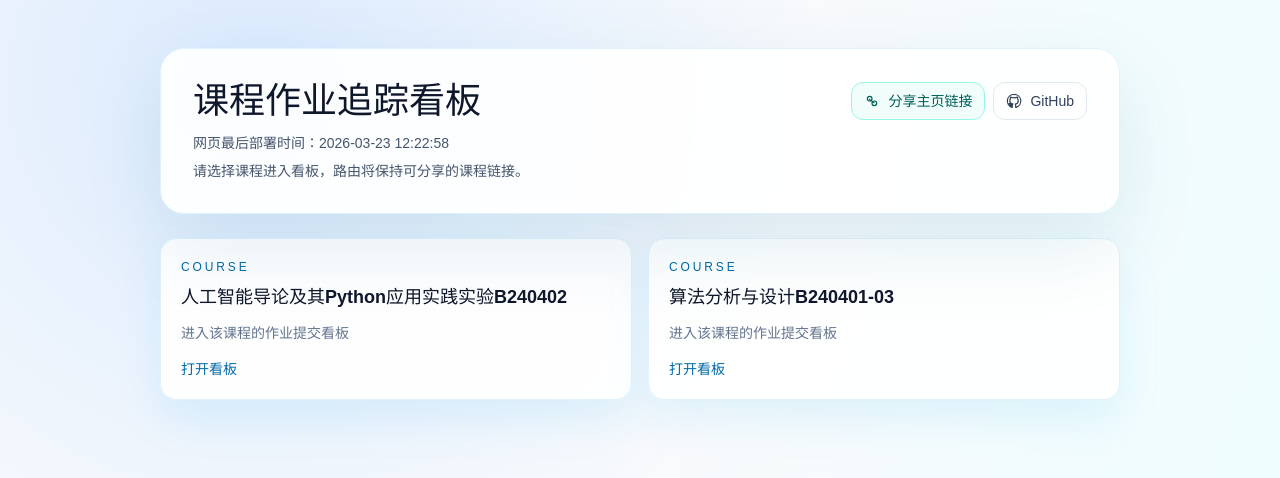
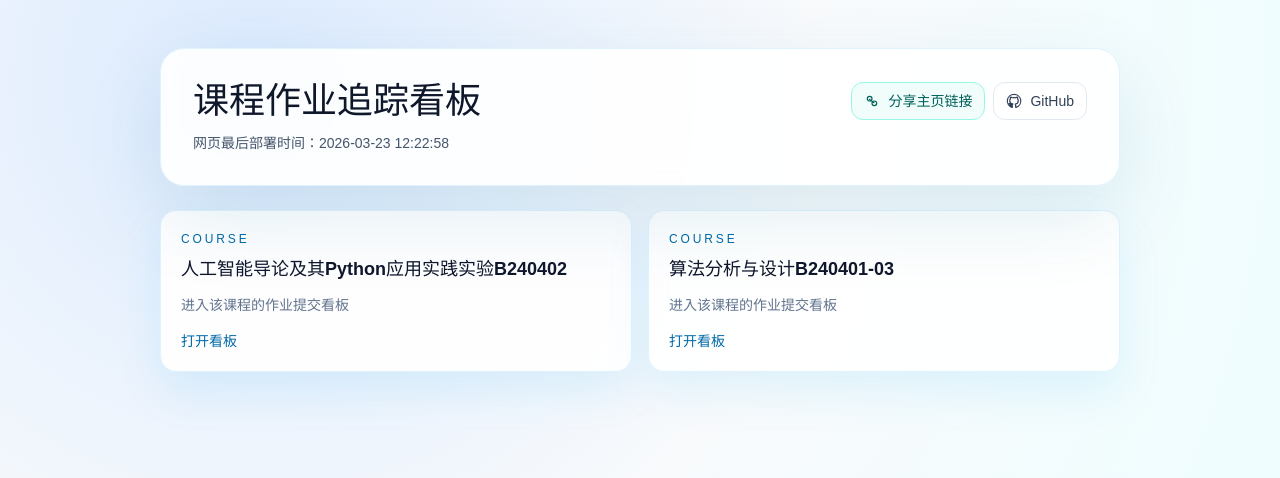
Before and after one commit to hicancan/wecom-homework-auto-tracker, a React (Vite) app in the folder webapp/: page /#/ in a window 1280 px wide. Shown: the top 478 px of the page. Built offline with nearby package versions, Linux system fonts and the light colour scheme.

Commit message:
chore(webapp): remove redundant home page hint text

```diff
--- a/webapp/src/Home.tsx
+++ b/webapp/src/Home.tsx
@@ -109,7 +109,6 @@ function Home() {
           </div>
           <p className="mt-3 text-sm text-slate-600">网页最后部署时间：{deployTime}</p>
           {shareFeedback && <p className="mt-2 text-xs text-slate-500">{shareFeedback}</p>}
-          <p className="mt-2 text-sm text-slate-600">请选择课程进入看板，路由将保持可分享的课程链接。</p>
         </header>
 
         {error && (
```
